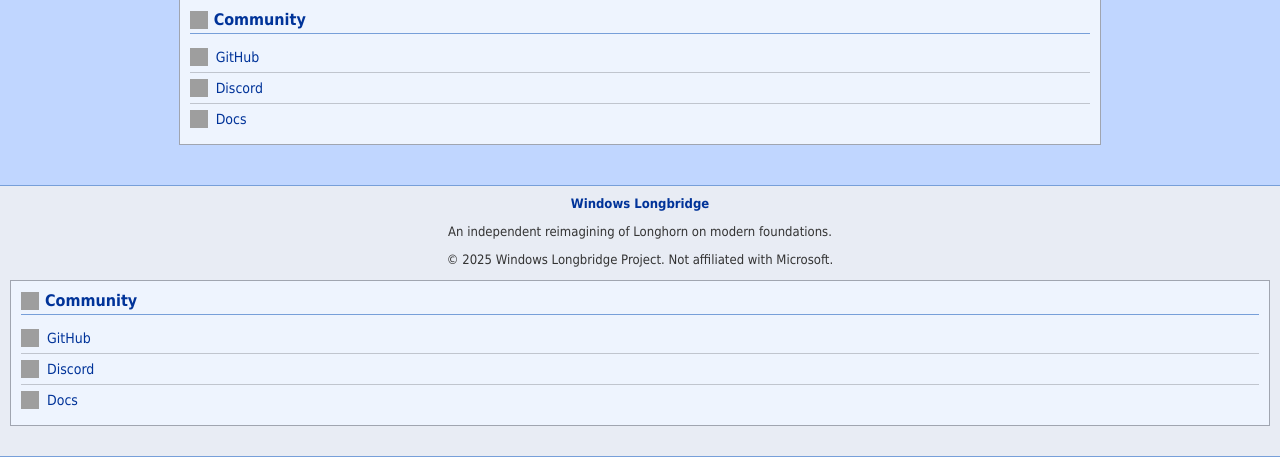
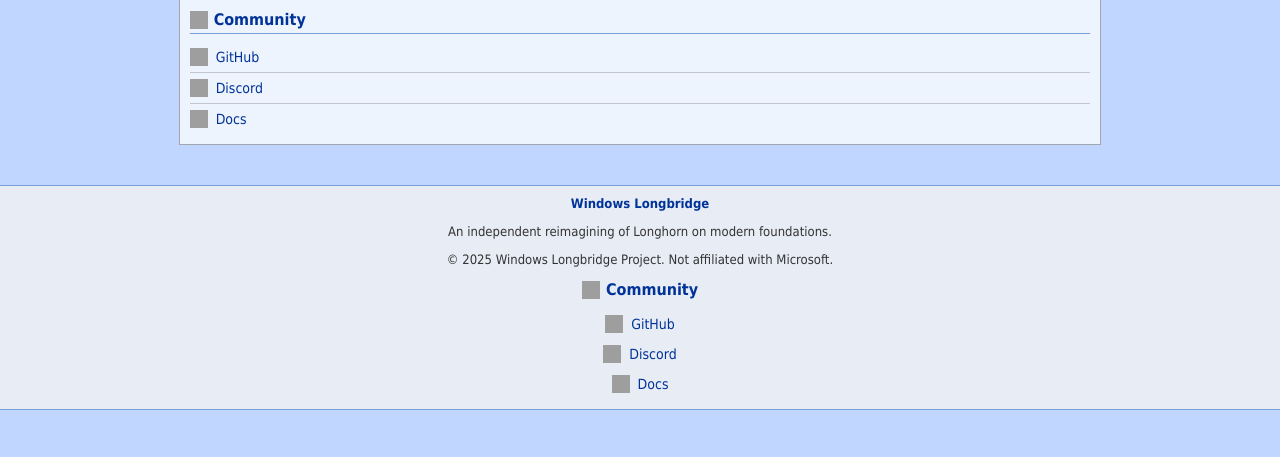
Before and after one commit to Longbridge-Team/longbridge-site, a PHP site: page /index.php in a window 1280 px wide. Shown: the part 1058-1515 px from the top of the page. After the commit the page ends 1468 px from the top, so only its background shows below. Run offline with PHP 8.4, Linux system fonts and the light colour scheme; grey boxes are pictures that could not be loaded.

Commit message:
Style footer community links

```diff
--- a/css/xp.css
+++ b/css/xp.css
@@ -185,6 +185,24 @@ footer {
   margin-bottom: 4px;
 }
 
+footer .sidebar {
+  background: transparent;
+  border: none;
+  padding: 0;
+  margin: 10px 0 0 0;
+}
+
+footer .sidebar h3 {
+  border-bottom: none;
+  justify-content: center;
+  margin-bottom: 6px;
+}
+
+footer .sidebar li {
+  border-bottom: none;
+  justify-content: center;
+}
+
 /* Download button */
 .download-button-img {
   width: 140px !important;
```
